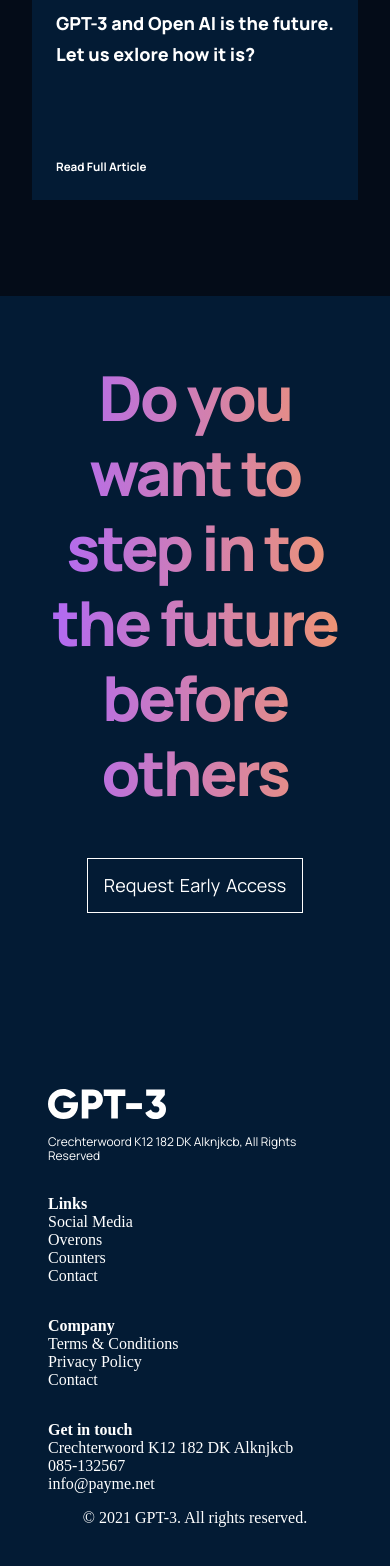
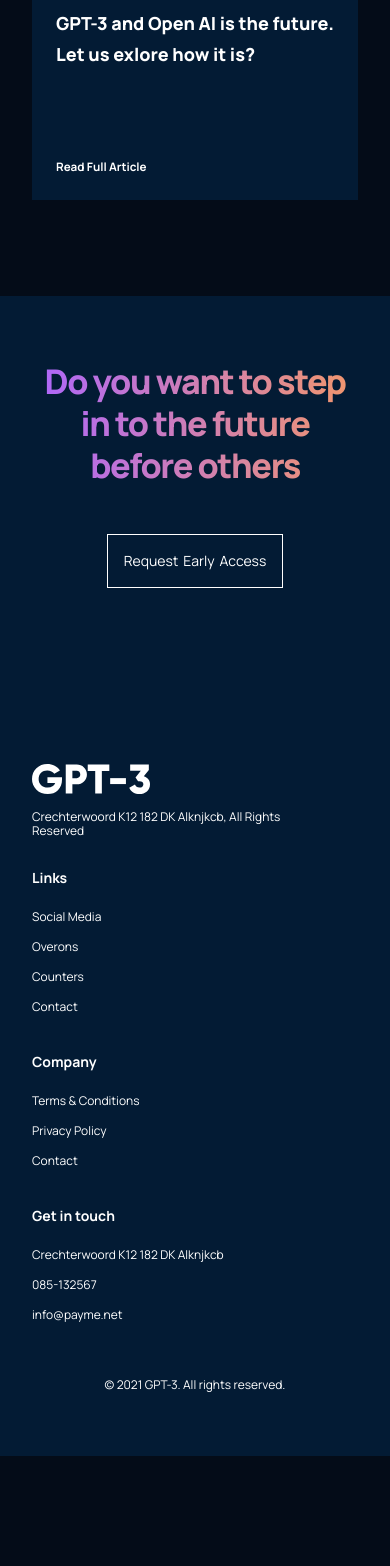
Before and after one commit to Gjorgjioska/NewGPT-3Project, a React (Create React App) app: page / in a window 390 px wide. Shown: the part 7047-8613 px from the top of the page. After the commit the page ends 8503 px from the top, so only its background shows below. Built offline with nearby package versions, Linux system fonts and the light colour scheme.

Commit message:
Footer is finished

```diff
--- a/src/containers/footer/footer.css
+++ b/src/containers/footer/footer.css
@@ -74,3 +74,60 @@
 
   color: #ffffff;
 }
+
+.gpt3__footer-links_div {
+  display: flex;
+  justify-content: flex-start;
+  flex-direction: column;
+}
+
+.gpt3__footer-links_div h4 {
+  font-family: var(--font-family);
+  font-size: 14px;
+  line-height: 16px;
+  color: #ffffff;
+  margin-bottom: 1rem;
+}
+
+.gpt3__footer-links_div p {
+  font-family: var(--font-family);
+  font-size: 12px;
+  line-height: 14px;
+
+  color: #ffffff;
+  margin: 0.5rem 0;
+  cursor: pointer;
+}
+.gpt3__footer-copyright {
+  margin-top: 2rem;
+  text-align: center;
+  width: 100%;
+}
+
+.gpt3__footer-copyright p {
+  font-family: var(--font-family);
+  font-size: 12px;
+  line-height: 14px;
+  color: #ffffff;
+}
+
+@media screen and (max-width: 850px) {
+  .gpt3__footer-heading h1 {
+    font-size: 44px;
+    line-height: 50px;
+  }
+}
+
+@media screen and (max-width: 550px) {
+  .gpt3__footer-heading h1 {
+    font-size: 34px;
+    line-height: 42px;
+  }
+  .gpt3__footer-links div {
+    margin: 1rem 0;
+  }
+  .gpt3__footer-btn p {
+    font-size: 14px;
+    line-height: 20px;
+  }
+}
```
